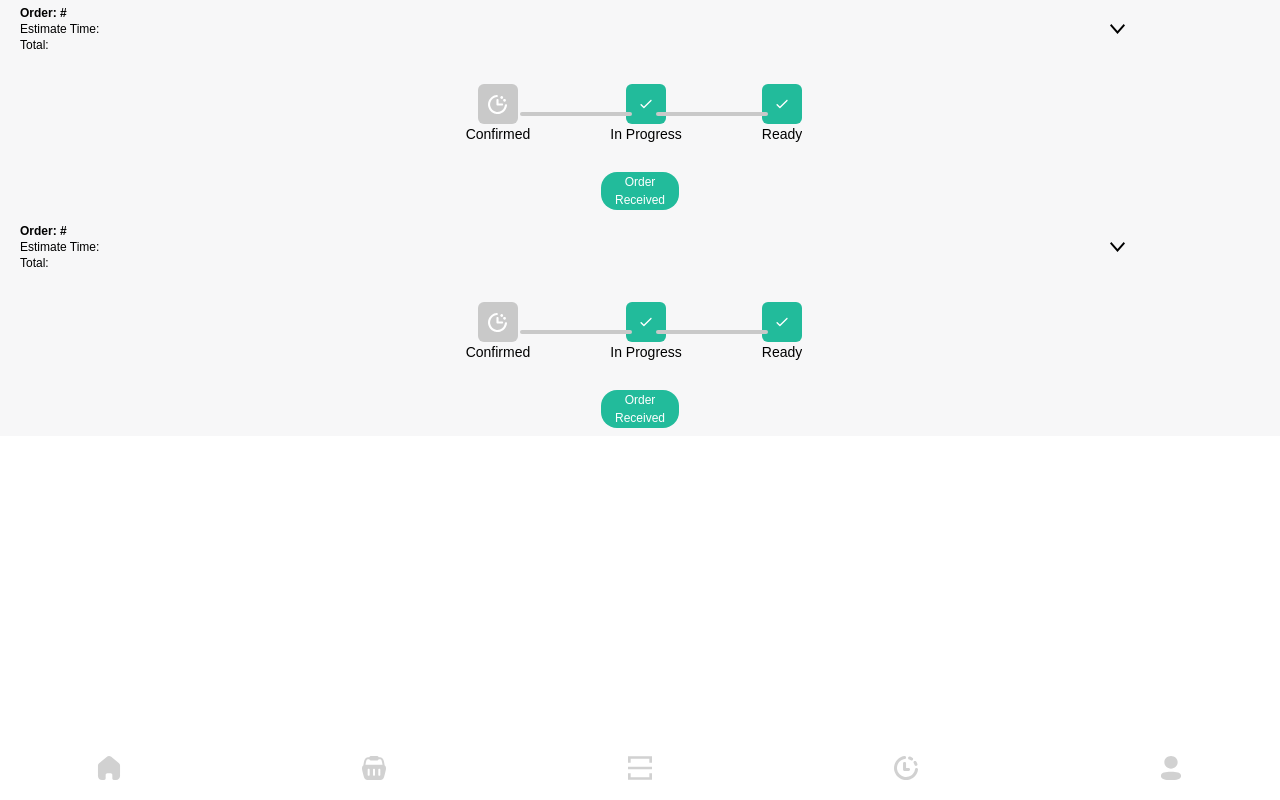
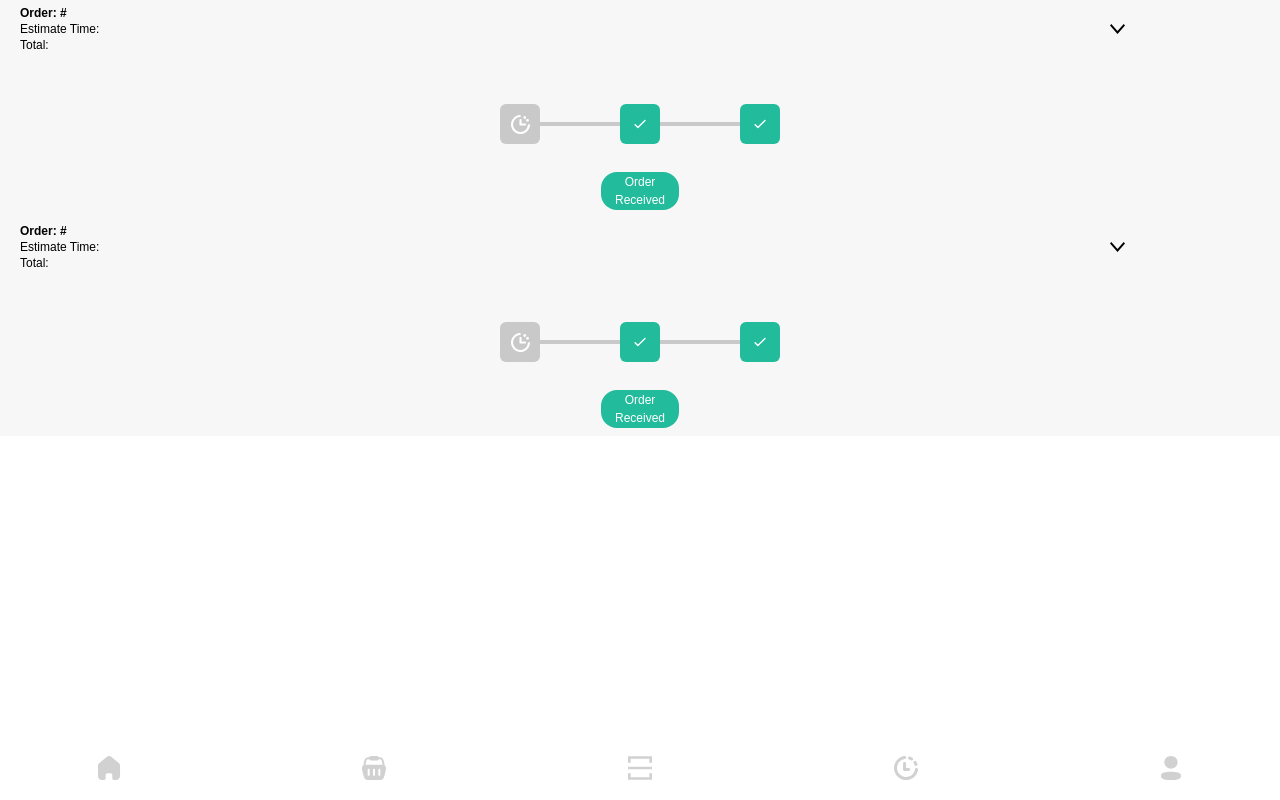
Before and after one commit to s3885000/mealmaster-QR-base, a React (Create React App) app in the folder app/frontend/: page /boxes in a window 1280 px wide. Built offline with nearby package versions, Linux system fonts and the light colour scheme.

Commit message:
on-going line
on-going line

```diff
--- a/app/frontend/src/components/progress/Progress.jsx
+++ b/app/frontend/src/components/progress/Progress.jsx
@@ -8,18 +8,18 @@ const Step = ({ currentStep, stepIndex }) => (
     <div className={`step w-10 h-10 rounded-md ${currentStep = stepIndex ? 'bg-primary' : 'bg-gray'} flex items-center justify-center`}>
       {currentStep = stepIndex ? <CheckIcon className='text-white' /> : <InProgressIcon className='text-white' />}
     </div>
-    <p className="text-sm text-center overflow-hidden truncate whitespace-nowrap">{steps[stepIndex]}</p>
+    {/* <p className="text-sm text-center overflow-hidden truncate whitespace-nowrap">{steps[stepIndex]}</p> */}
   </div>
 )
 
 const Progress = ({ currentStep }) => (
-  <div className="h-full flex justify-center items-center pr-8">
+  <div className="h-full flex justify-center items-center pr-5">
     {steps.map((step, index) => (
       <Step currentStep={currentStep} stepIndex={index} key={step} />
     ))}
-    <div className='flex flex-row absolute pl-5'>
-      <div className='bg-gray w-28 h-1 rounded-full hover:bg-primary mr-3'/>
-      <div className='bg-gray w-28 h-1 rounded-full hover:bg-primary ml-3'/>
+    <div className='flex flex-row absolute'>
+      <div className='bg-gray w-20 h-1 hover:bg-primary mr-5 inset-0'/>
+      <div className='bg-gray w-20 h-1 hover:bg-primary ml-5'/>
     </div>
   </div>
 );
```
